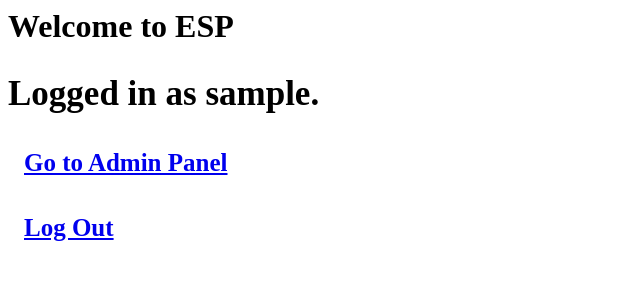
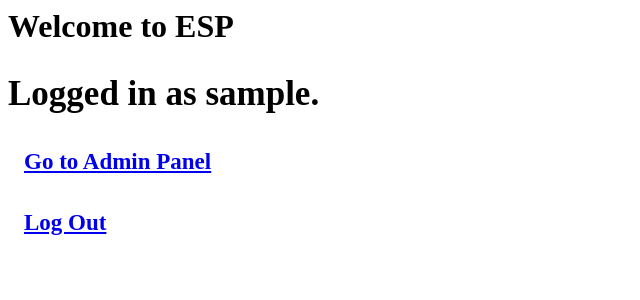
Before and after one commit to mitesp/espider, a Django app: page / in a window 1280 px wide. Shown: the top 300 px of the page, without its empty margins (0-640 px from the left). Run offline with Django 3.2, Linux system fonts and the light colour scheme; the visitor is signed in with stand-in values (Sample User, id 1).

Commit message:
Fix studentregdashboard regstatus width bug

```diff
--- a/server/core/static/core/style.css
+++ b/server/core/static/core/style.css
@@ -10,7 +10,7 @@ h2 {
 h3 {
   padding: 6px 8px 6px 16px;
   display: block;
-  font-size: 25px;
+  font-size: 23px;
   text-decoration: none;
 }
 
```
